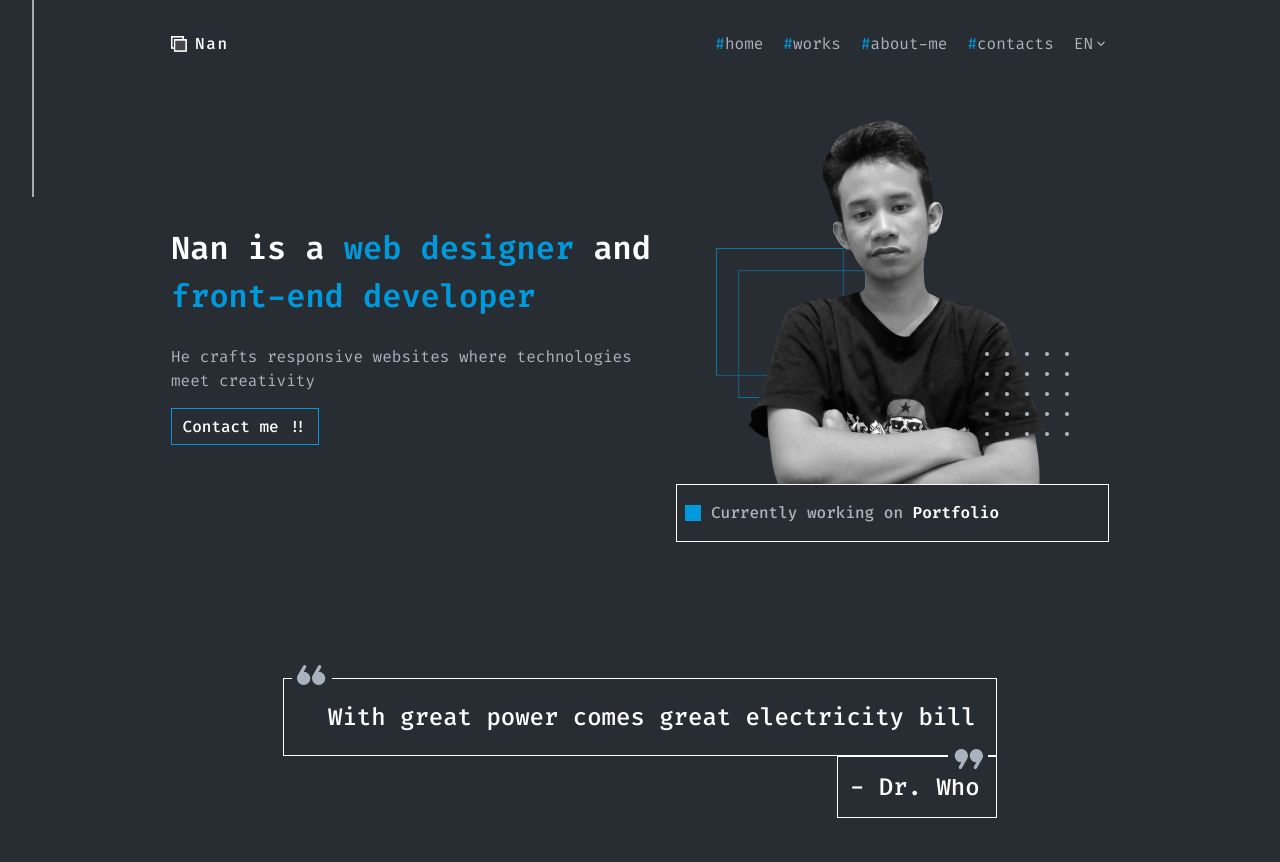
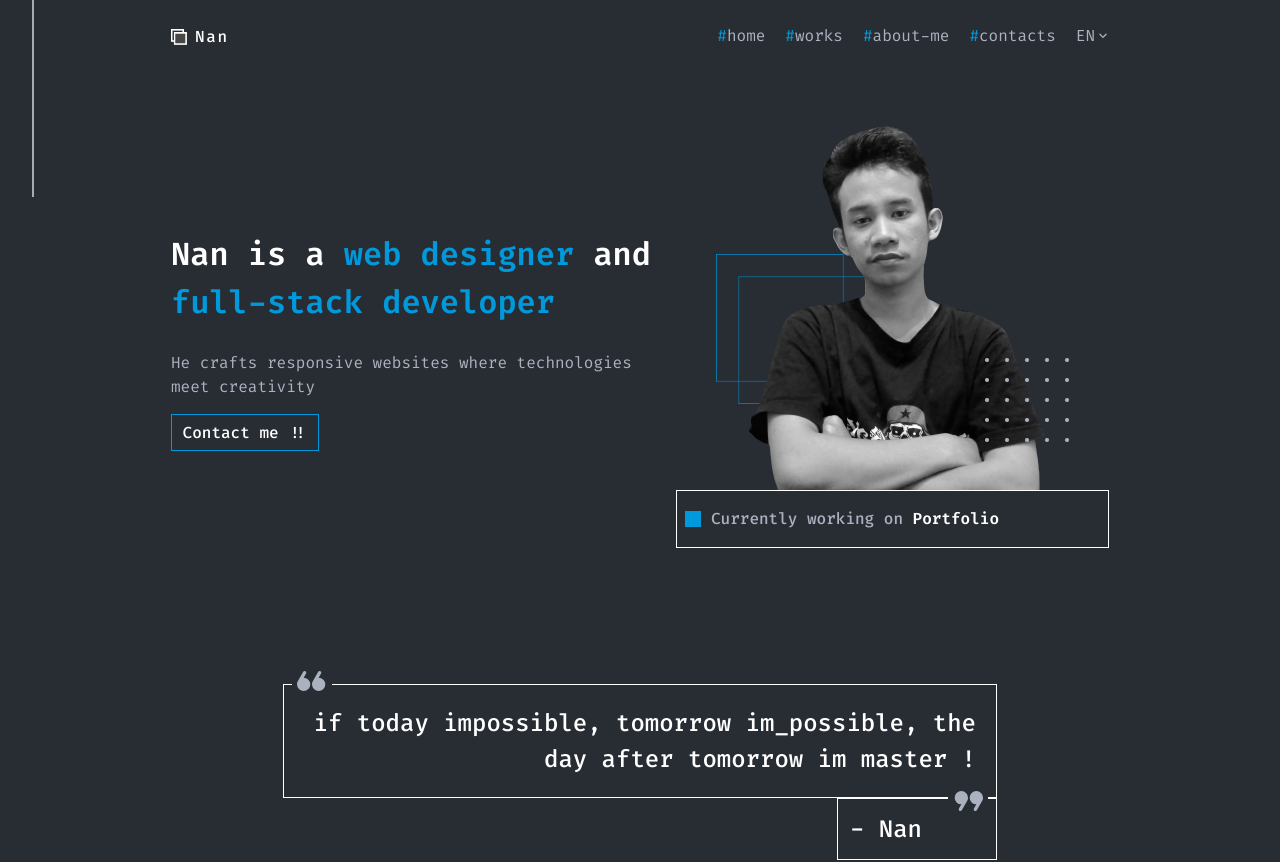
Before and after one commit to NurAmmarNaufal/dark-portofolio, a React (Vite) app: page / in a window 1280 px wide. Shown: the top 862 px of the page. Built offline with nearby package versions, Linux system fonts and the light colour scheme; some icons are missing.

Commit message:
almost done

```diff
--- a/src/components/Hero.jsx
+++ b/src/components/Hero.jsx
@@ -7,11 +7,11 @@ import { Icon } from "@iconify/react";
 const Hero = () => {
   return (
     <>
-      <div className="mt-[32px] md:flex pb-10">
+      <div className="mt-[62px] md:flex pb-10">
         <div className="md:mt-[136px]">
           <p className="text-[32px] font-semibold">
             Nan is a <span className="text-[#0099DB]"> web designer </span> and{" "}
-            <span className="text-[#0099DB]"> front-end developer </span>{" "}
+            <span className="text-[#0099DB]"> full-stack developer </span>{" "}
           </p>
           <p className="text-[#ABB2BF] mt-[25px]">
             He crafts responsive websites where technologies meet creativity
@@ -21,11 +21,11 @@ const Hero = () => {
           </button>
         </div>
         <div>
-          <div className="mt-8 flex items-center justify-center h-[200px] md:h-[364px] md:w-[433px] relative">
+          <div className="mt-8 flex items-center justify-center h-[250px] md:h-[364px] md:w-[433px] relative">
             <img
               src={hero}
               alt="hero"
-              className="grayscale h-[200px] md:h-[364px] md:w-[433px] z-50"
+              className="grayscale h-[250px] md:h-[364px] md:w-[433px] z-50"
             />
             <img
               src={bg_line}
@@ -62,12 +62,12 @@ const Hero = () => {
             color="#abb2bf"
             className="absolute w-10 h-10 -bottom-6 bg-[#282C33] right-2"
           />
-          <p className="p-5 text-right text-[24px] font-medium">
-            With great power comes great electricity bill
+          <p className="p-5 text-right text-[16px] md:text-[24px] font-medium">
+          if today impossible, tomorrow im_possible, the day after tomorrow im master !
           </p>
         </div>
-        <p className="p-3 border border-white w-40 text-[24px] font-medium">
-          - Dr. Who
+        <p className="p-3 border border-white w-40 text-[16px] md:text-[24px] font-medium">
+          - Nan
         </p>
       </div>
     </>
--- a/src/components/Navbar.jsx
+++ b/src/components/Navbar.jsx
@@ -11,14 +11,17 @@ const Navbar = () => {
   }
   console.log(toggle);
   return (
-    <div className="">
+    <div className="bg-slate-300">
       <div className="flex justify-between items-center pt-[19px] md:pt-[32px] mb-2 relative">
+        <div className="fixed flex justify-between w-full top-0 pt-6 h-[50px] pr-[30px] md:pr-[340px] bg-[#282C33] z-[99]">
           <div className="flex items-center">
             <img src={logo} alt="logo" className="w-4 h-4" />
             <p className="text-base ml-2 font-medium tracking-widest">Nan</p>
           </div>
           <div>
-          <div className={`text-[#ABB2BF] text-[16px] hidden md:flex md:gap-5`}>
+            <div
+              className={`text-[#ABB2BF] text-[16px] hidden md:flex md:gap-5`}
+            >
               <a href="#home">
                 <span className="text-[#0099DB]">#</span>home
               </a>
@@ -88,6 +91,7 @@ const Navbar = () => {
           </div>
         </div>
       </div>
+    </div>
   );
 };
 
```
Lines whose indentation alone changed are shown as unchanged.
